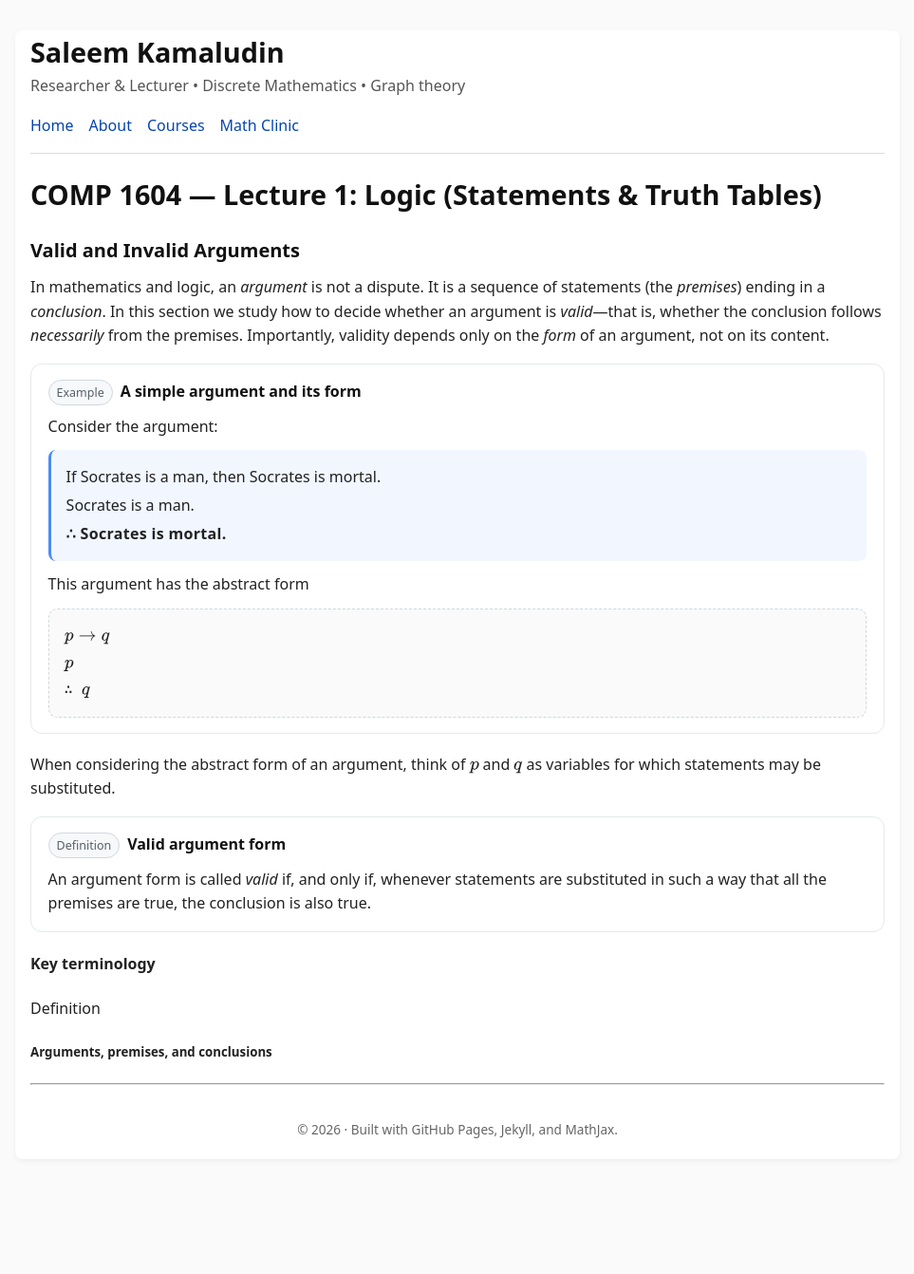
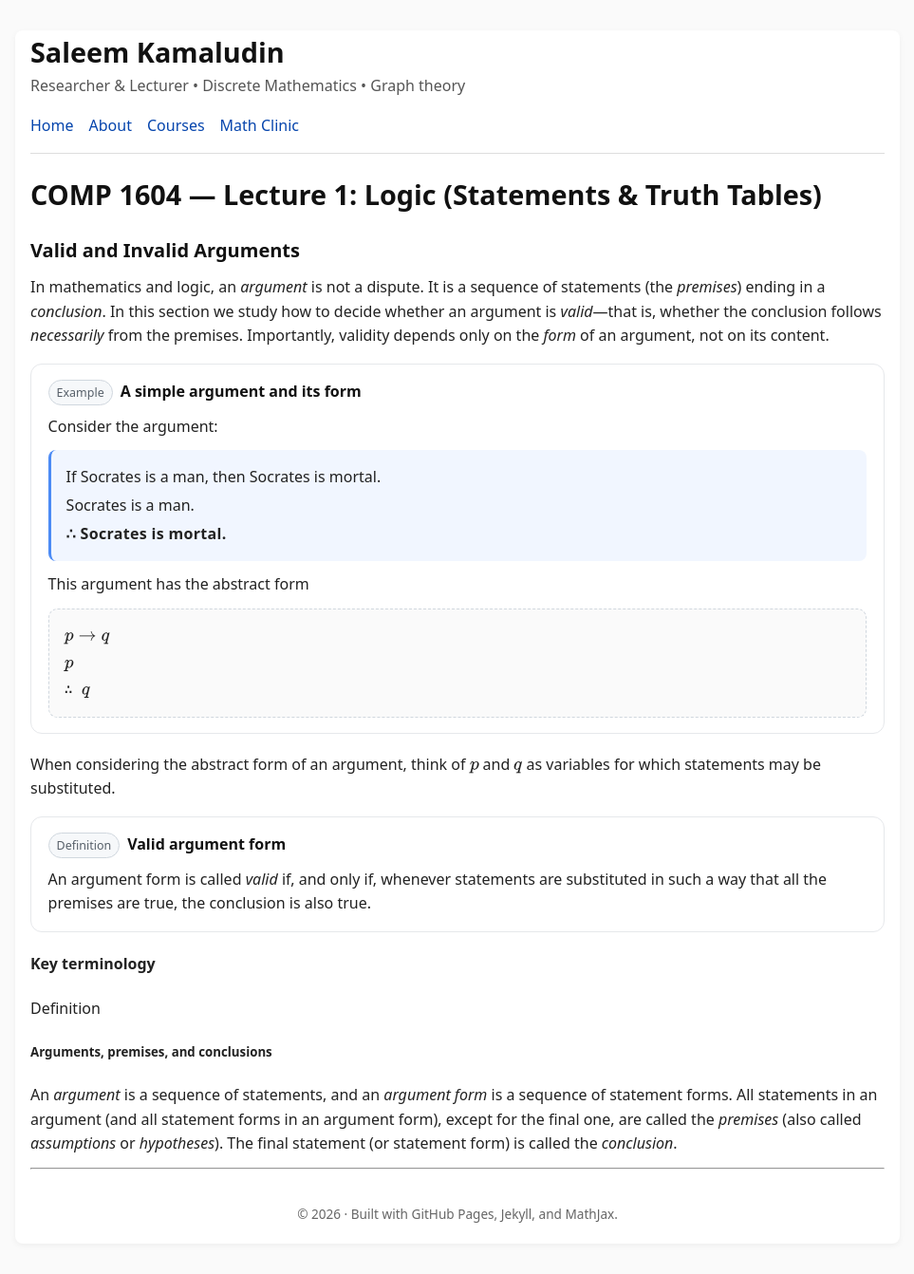
Before and after one commit to SaleemKamaludin/SaleemKamaludin.github.io, a Jekyll site: the page built from courses/comp1604/lecture-notes/lecture-01/index.md, in a window 1280 px wide. Shown: the whole page at 95% size, without its empty margins (158-1121 px from the left). Built offline with Jekyll 4.4.1, drawn with Linux system fonts in a browser that asks for light colours; before the commit the page ends 1253 px from its top, so only the background shows below that.

Commit message:
Update index.md

```diff
--- a/courses/comp1604/lecture-notes/lecture-01/index.md
+++ b/courses/comp1604/lecture-notes/lecture-01/index.md
@@ -219,3 +219,13 @@ permalink: /courses/comp1604/lecture-notes/lecture-01/
       <span class="tag">Definition</span>
       <h5 class="box-title">Arguments, premises, and conclusions</h5>
     </div>
+
+
+
+
+ <p class="lead">
+      An <em>argument</em> is a sequence of statements, and an <em>argument form</em> is a sequence of statement forms.
+      All statements in an argument (and all statement forms in an argument form), except for the final one, are called
+      the <em>premises</em> (also called <em>assumptions</em> or <em>hypotheses</em>).
+      The final statement (or statement form) is called the <em>conclusion</em>.
+    </p>
```
